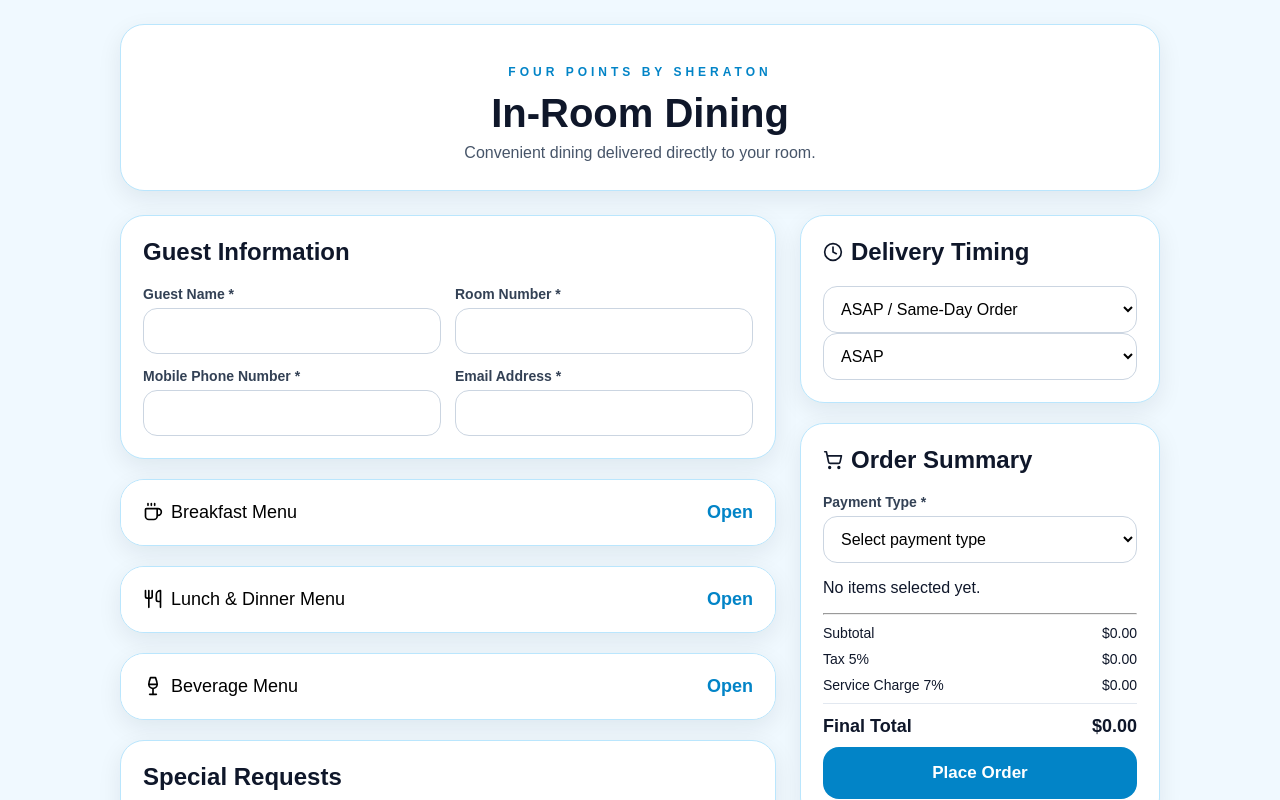
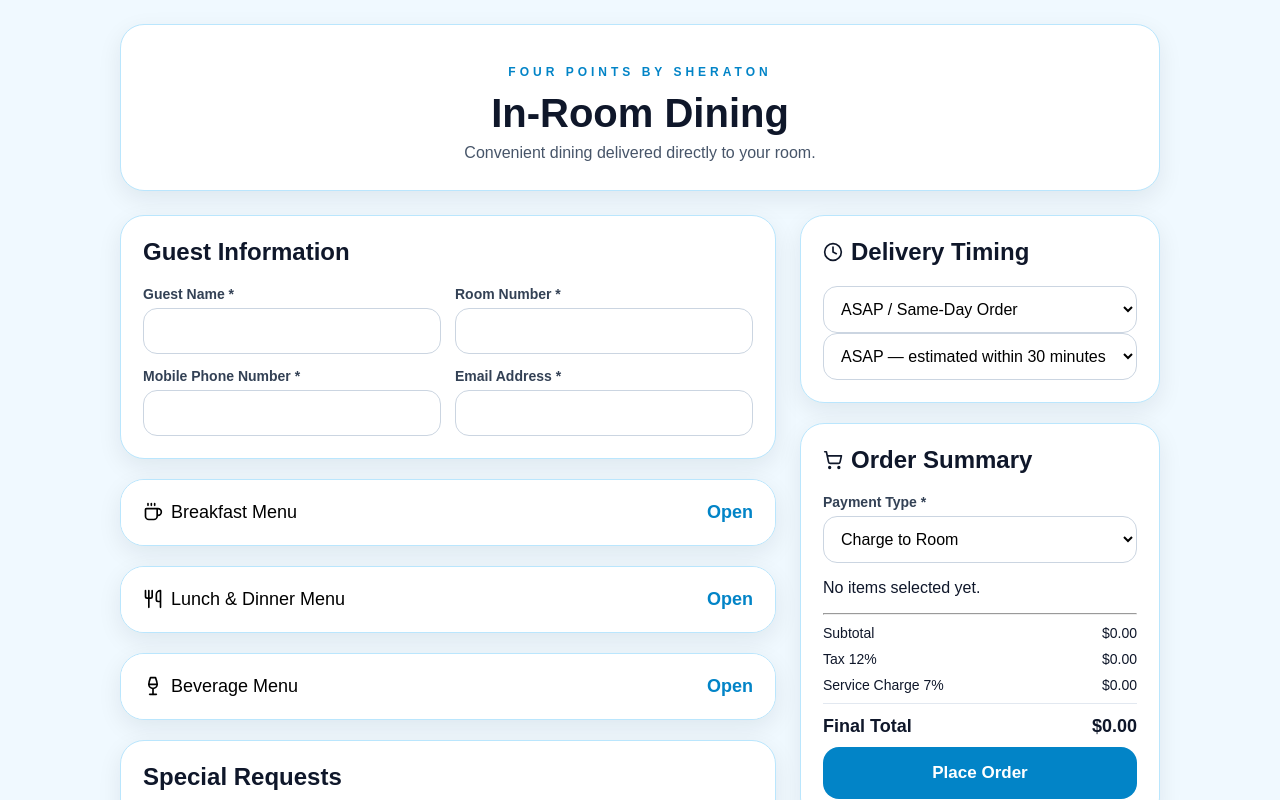
Before and after one commit to craft309/four-points-in-room-dining, a React (Vite) app: page / in a window 1280 px wide. Shown: the top 800 px of the page. Built offline with nearby package versions, Linux system fonts and the light colour scheme.

Commit message:
Update App.jsx

```diff
--- a/src/App.jsx
+++ b/src/App.jsx
@@ -1,7 +1,7 @@
 import React, { useMemo, useState } from "react";
 import { ShoppingCart, Plus, Minus, Clock, Coffee, Utensils, Wine } from "lucide-react";
 
-const TAX_RATE = 0.05;
+const TAX_RATE = 0.12;
 const SERVICE_RATE = 0.07;
 const GOOGLE_SHEETS_WEBHOOK_URL = "https://script.google.com/macros/s/AKfycbx0FyVmJmoH9VKzhG5pGhAsc13UtrlQoguCN7Quyd9YaTfU2F-cTrL_-GIVLgWwjB2m/exec";
 
@@ -99,7 +99,7 @@
     deliveryDate: todayISO(),
     asapTiming: "ASAP",
     scheduledWindow: "",
-    paymentType: "",
+    paymentType: "Charge to Room",
   });
 
   const allItems = useMemo(
@@ -249,7 +249,7 @@
         </ul>
 
         <p className="muted">
-          A receipt has been sent to the email address provided. For assistance,
+          Prepared fresh. Delivery times are estimates and may vary slightly based on kitchen volume. A receipt has been sent to the email address provided. For assistance,
           please contact the Front Desk.
         </p>
       </div>
@@ -339,9 +339,21 @@
 
             {orderType === "same-day" ? (
               <select value={form.asapTiming} onChange={(e) => updateForm("asapTiming", e.target.value)}>
-                {["ASAP", "30 Minutes", "1 Hour", "1.5 Hours", "2 Hours", "2.5 Hours", "3 Hours", "3.5 Hours", "4 Hours", "4.5 Hours", "5 Hours"].map((x) => (
-                  <option key={x}>{x}</option>
-                ))}
+               {[
+  "ASAP — estimated within 30 minutes",
+  "30–45 minutes",
+  "1 hour",
+  "1.5 hours",
+  "2 hours",
+  "2.5 hours",
+  "3 hours",
+  "3.5 hours",
+  "4 hours",
+  "4.5 hours",
+  "5 hours"
+].map((x) => (
+  <option key={x}>{x}</option>
+))}
               </select>
             ) : (
               <>
@@ -365,9 +377,7 @@
 
             <Field label="Payment Type *" error={errors.paymentType}>
               <select value={form.paymentType} onChange={(e) => updateForm("paymentType", e.target.value)}>
-                <option value="">Select payment type</option>
-                <option value="Charge to Room">Charge to Room</option>
-                <option value="Pay at Delivery">Pay at Delivery</option>
+               <option value="Charge to Room">Charge to Room</option>
               </select>
             </Field>
 
@@ -384,7 +394,7 @@
 
             <hr />
             <div className="summary-line"><span>Subtotal</span><span>{money(subtotal)}</span></div>
-            <div className="summary-line"><span>Tax 5%</span><span>{money(tax)}</span></div>
+            <div className="summary-line"><span>Tax 12%</span><span>{money(tax)}</span></div>
             <div className="summary-line"><span>Service Charge 7%</span><span>{money(serviceCharge)}</span></div>
             <div className="summary-line total"><span>Final Total</span><span>{money(total)}</span></div>
 
```
